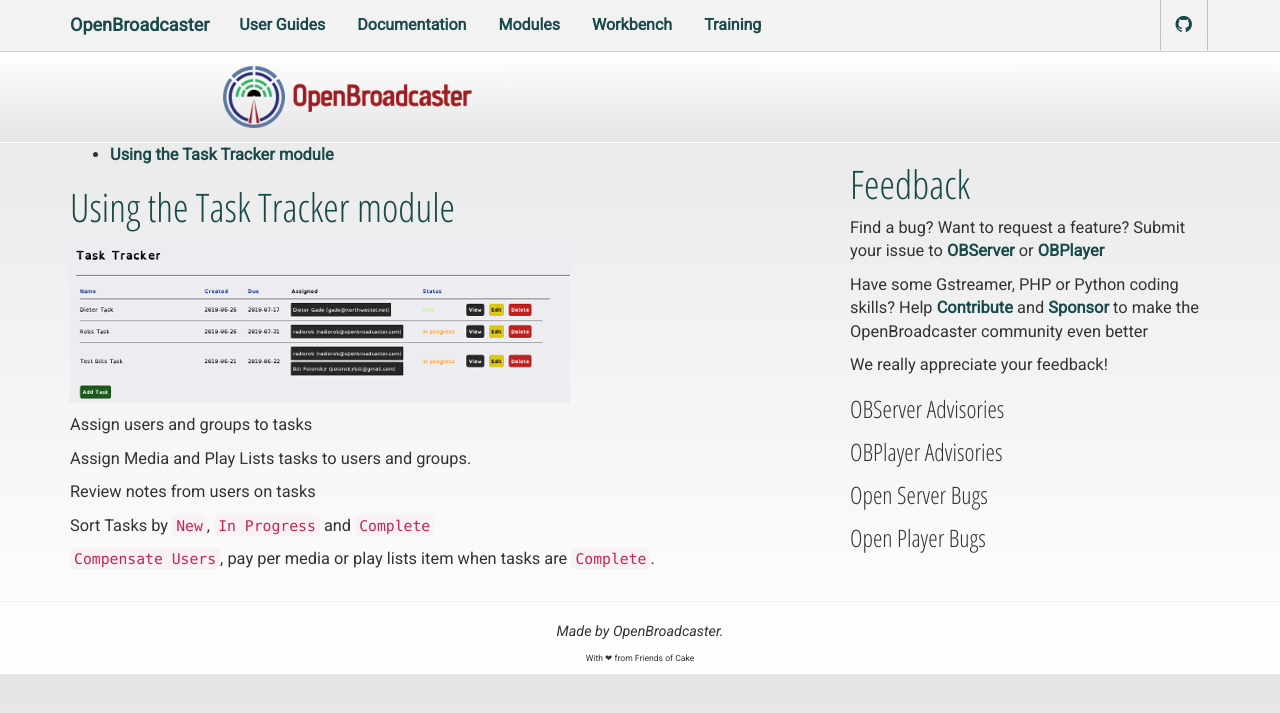
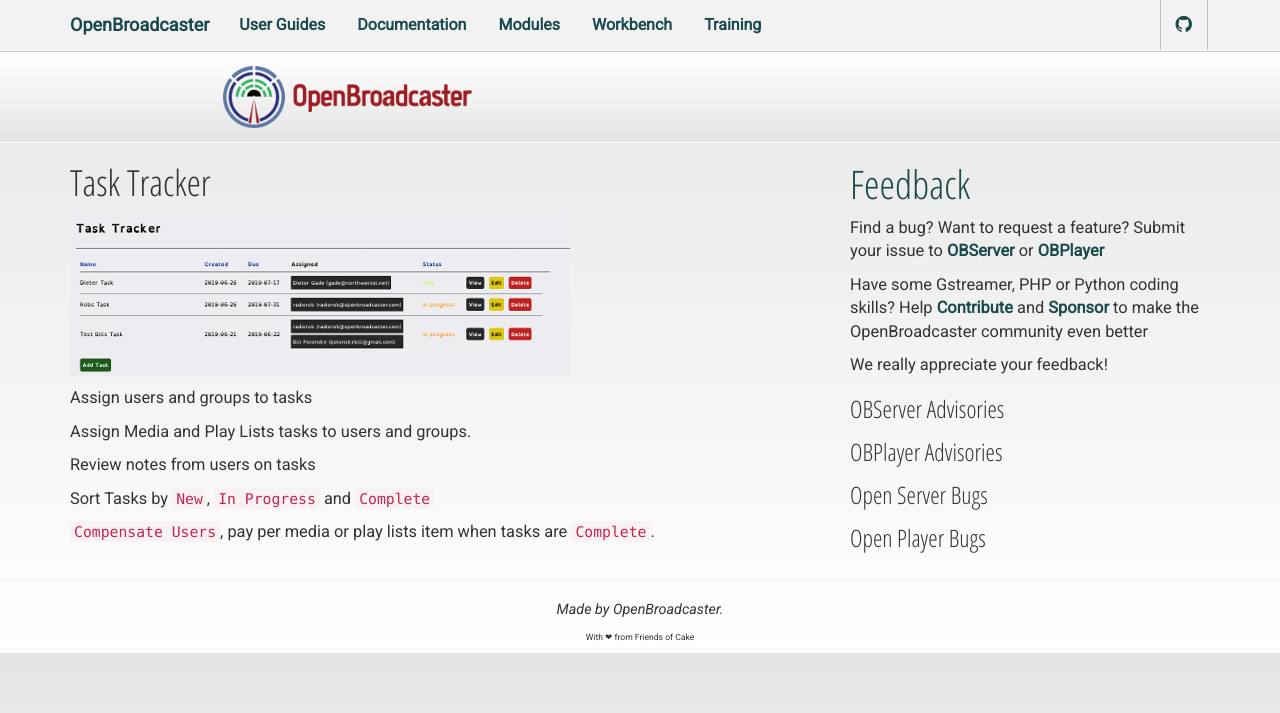
Before and after one commit to openbroadcaster/task-tracker, a Jekyll site: the page built from index.md, in a window 1280 px wide. Shown: the top 713 px of the page. Built offline with Jekyll 4.4.1, drawn with Linux system fonts in a browser that asks for light colours.

Commit message:
Update index.md

```diff
--- a/index.md
+++ b/index.md
@@ -2,13 +2,10 @@
 layout: default
 title: index
 ---
+# Task Tracker
+{:.no_toc}
 
 * TOC
-{:toc}
-
-<a name="dashboard"></a>
-
-## Using the Task Tracker module
 {:toc}
 
 ![ Task Tracker](img/task-tracker.png ){: .Task Tracker}
```
